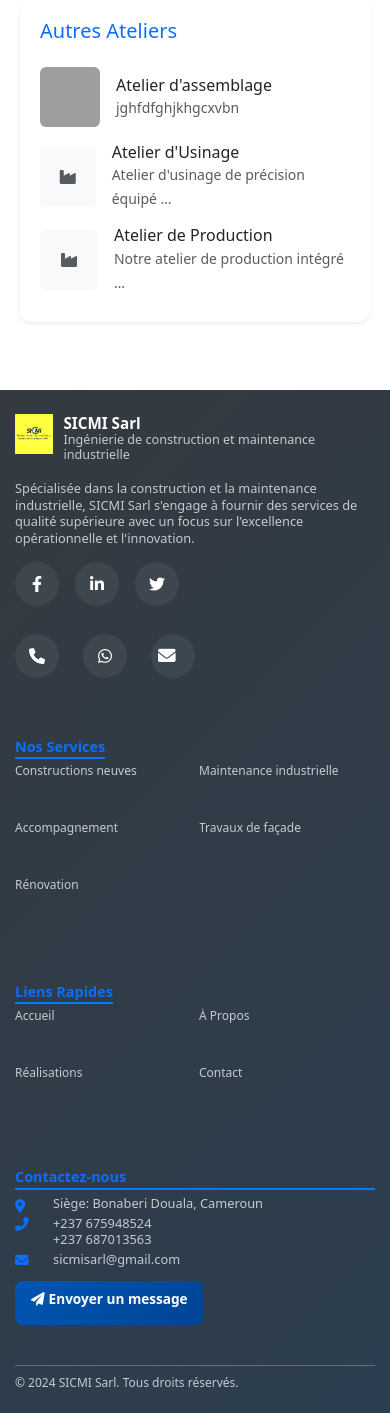
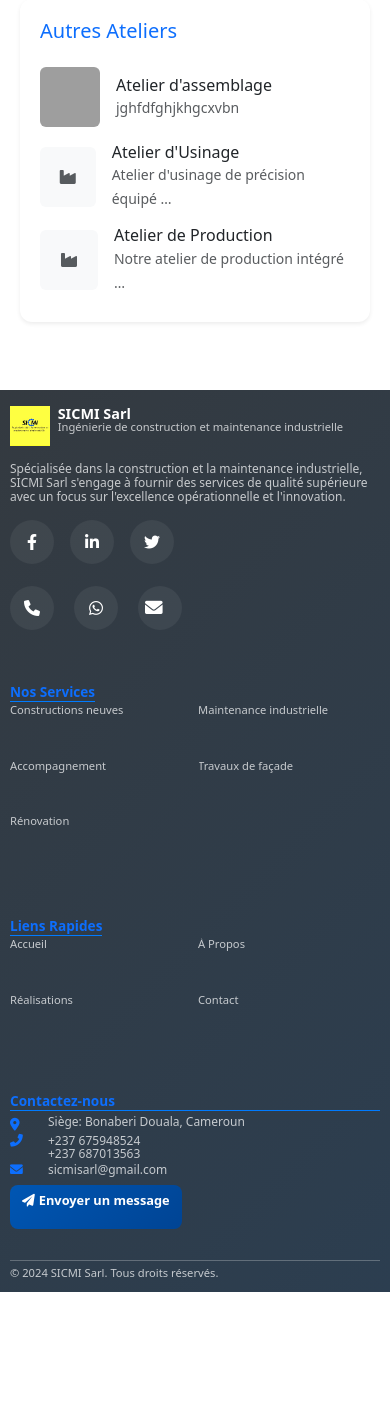
Before and after one commit to 338783-png/sicmi, a Django app: page /ateliers/12/ in a window 390 px wide. Shown: the part 1325-2738 px from the top of the page. After the commit the page ends 2617 px from the top, so only its background shows below. Run offline with Django 5.2, Linux system fonts and the light colour scheme; data comes from the database, SQL or seed files in the repository; grey boxes are pictures that could not be loaded.

Commit message:
Fix: Footer mobile - espacement ultra minimal, tout rapproché au maximum

```diff
--- a/templates/includes/footer.html
+++ b/templates/includes/footer.html
@@ -183,96 +183,97 @@
 /* Footer Mobile Optimizations */
 @media (max-width: 768px) {
     #site-footer {
-        padding-top: 1.5rem !important;
-        padding-bottom: 0.8rem !important;
+        padding-top: 1rem !important;
+        padding-bottom: 0.5rem !important;
         text-align: left;
     }
 
     #site-footer .container {
-        padding-left: 15px !important;
-        padding-right: 15px !important;
+        padding-left: 10px !important;
+        padding-right: 10px !important;
     }
 
-    /* Toutes les colonnes alignées à gauche avec espacement minimal */
+    /* Toutes les colonnes alignées à gauche avec espacement ultra minimal */
     #site-footer .row > [class*="col-"] {
         text-align: left !important;
-        margin-bottom: 8px;
+        margin-bottom: 5px;
     }
 
-    /* Logo et titre en ligne sur mobile - très compact */
+    /* Logo et titre en ligne sur mobile - ultra compact */
     #site-footer .col-lg-4:first-child .d-flex {
         flex-direction: row;
         text-align: left !important;
         align-items: flex-start !important;
         justify-content: flex-start !important;
-        margin-bottom: 5px;
+        margin-bottom: 3px;
     }
 
     #site-footer .logo {
         margin-bottom: 0 !important;
-        margin-right: 10px !important;
+        margin-right: 8px !important;
     }
 
     #site-footer .logo-img {
-        height: 40px !important;
+        height: 35px !important;
     }
 
-    /* Titre et sous-titre alignés à gauche - très compact */
+    /* Titre et sous-titre alignés à gauche - ultra compact */
     #site-footer h5,
     #site-footer h6,
     #site-footer small {
         text-align: left !important;
         display: block;
-        margin-bottom: 2px !important;
-        line-height: 1.2 !important;
+        margin-bottom: 1px !important;
+        line-height: 1.1 !important;
     }
 
     #site-footer h5 {
         margin-bottom: 0 !important;
-        font-size: 0.95rem !important;
+        font-size: 0.9rem !important;
     }
 
-    /* Texte descriptif aligné à gauche - très compact */
+    /* Texte descriptif aligné à gauche - ultra compact */
     #site-footer .col-lg-4:first-child p {
-        font-size: 0.8rem;
-        line-height: 1.3;
-        margin-bottom: 6px;
+        font-size: 0.75rem;
+        line-height: 1.2;
+        margin-bottom: 4px;
         text-align: left !important;
-        margin-top: 4px;
+        margin-top: 2px;
     }
 
-    /* Aligner les icônes sociales à gauche - très compact */
+    /* Aligner les icônes sociales à gauche - ultra compact */
     #site-footer .social-links,
     #site-footer .contact-icons {
         justify-content: flex-start !important;
-        margin-bottom: 6px;
+        margin-bottom: 4px;
         display: flex !important;
         flex-wrap: wrap;
+        gap: 4px;
     }
 
     #site-footer .social-links a,
     #site-footer .contact-icons a {
-        width: 38px;
-        height: 38px;
-        font-size: 16px;
-        margin: 0 6px 0 0;
+        width: 32px;
+        height: 32px;
+        font-size: 14px;
+        margin: 0;
     }
 
     /* Colonnes de liens - ultra compact */
     #site-footer .col-lg-2,
     #site-footer .col-md-6 {
         text-align: left !important;
-        margin-bottom: 8px;
+        margin-bottom: 5px;
     }
 
     #site-footer h6 {
-        font-size: 0.9rem;
-        margin-bottom: 4px;
-        border-bottom: 2px solid #007bff;
-        padding-bottom: 2px;
+        font-size: 0.85rem;
+        margin-bottom: 3px;
+        border-bottom: 1px solid #007bff;
+        padding-bottom: 1px;
         display: inline-block;
         text-align: left;
-        line-height: 1.1;
+        line-height: 1;
     }
 
     #site-footer ul {
@@ -280,21 +281,21 @@
         list-style: none;
         text-align: left;
         margin-bottom: 0;
-        margin-top: 2px;
+        margin-top: 1px;
         display: grid;
         grid-template-columns: 1fr 1fr;
-        gap: 2px 8px;
+        gap: 1px 6px;
     }
 
     #site-footer ul li {
         margin-bottom: 0;
         text-align: left;
-        line-height: 1.2;
+        line-height: 1.1;
     }
 
     #site-footer ul li a {
-        font-size: 0.75rem;
-        padding: 1px 0;
+        font-size: 0.7rem;
+        padding: 0;
         display: inline-block;
         text-align: left;
         white-space: nowrap;
@@ -303,7 +304,7 @@
         max-width: 100%;
     }
 
-    /* Section Contact - TOUT À GAUCHE - très compact */
+    /* Section Contact - TOUT À GAUCHE - ultra compact */
     #site-footer .col-lg-4:last-child {
         text-align: left !important;
     }
@@ -311,64 +312,74 @@
     #site-footer .col-lg-4:last-child .mb-3 {
         text-align: left;
         display: block;
-        margin-bottom: 6px !important;
+        margin-bottom: 4px !important;
     }
 
     #site-footer .col-lg-4:last-child .d-flex {
         justify-content: flex-start !important;
         text-align: left !important;
         display: flex;
-        margin-bottom: 3px !important;
+        margin-bottom: 2px !important;
         align-items: flex-start !important;
     }
 
     #site-footer .col-lg-4:last-child small {
-        font-size: 0.8rem;
+        font-size: 0.75rem;
         text-align: left !important;
         display: block;
-        line-height: 1.3;
+        line-height: 1.2;
     }
 
     #site-footer .col-lg-4:last-child .fas {
-        margin-right: 6px;
-        margin-top: 2px;
-        font-size: 0.85rem;
+        margin-right: 5px;
+        margin-top: 1px;
+        font-size: 0.8rem;
     }
 
     #site-footer .col-lg-4:last-child .mb-2 {
-        margin-bottom: 3px !important;
+        margin-bottom: 2px !important;
     }
 
-    /* Bouton contact aligné à gauche - compact */
+    /* Bouton contact aligné à gauche - ultra compact */
     #site-footer .btn {
         width: auto;
-        padding: 8px 16px;
-        font-size: 0.85rem;
-        margin: 6px 0 0 0 !important;
+        padding: 6px 12px;
+        font-size: 0.8rem;
+        margin: 4px 0 0 0 !important;
         display: inline-block;
         text-align: center;
     }
 
-    /* Ligne de séparation - très réduite */
+    /* Ligne de séparation - ultra réduite */
     #site-footer hr {
-        margin: 1rem 0 0.6rem 0 !important;
+        margin: 0.6rem 0 0.4rem 0 !important;
     }
 
-    /* Copyright section - très compact */
+    /* Copyright section - ultra compact */
     #site-footer .row.align-items-center {
         text-align: left !important;
     }
 
     #site-footer .row.align-items-center .col-md-6 {
         text-align: left !important;
-        margin-bottom: 4px;
+        margin-bottom: 2px;
     }
 
     #site-footer .row.align-items-center small {
-        font-size: 0.75rem;
+        font-size: 0.7rem;
         display: block;
         text-align: left !important;
-        line-height: 1.3;
+        line-height: 1.2;
+    }
+
+    /* Réduire l'espacement entre les lignes de texte */
+    #site-footer .col-lg-4:first-child .d-flex > div {
+        line-height: 1.1;
+    }
+
+    #site-footer .col-lg-4:first-child .d-flex > div small {
+        font-size: 0.7rem;
+        line-height: 1.1;
     }
 }
 
```
